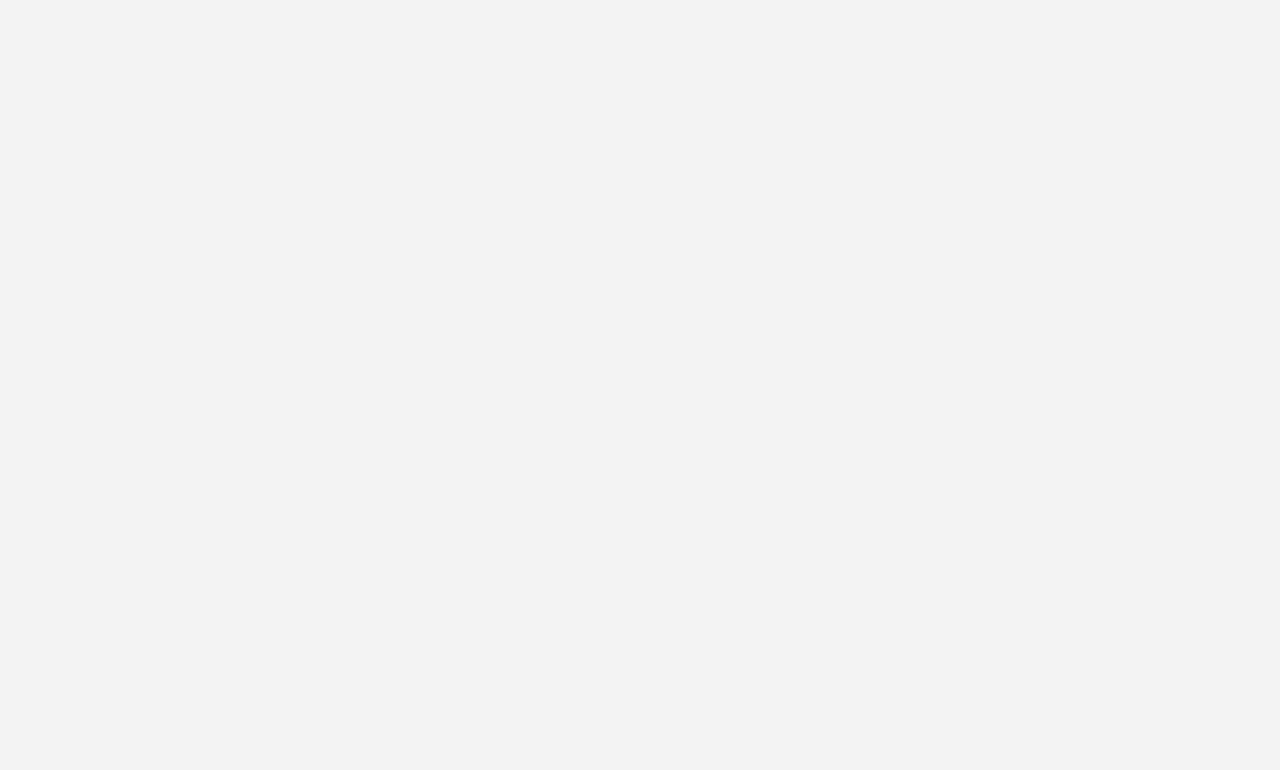
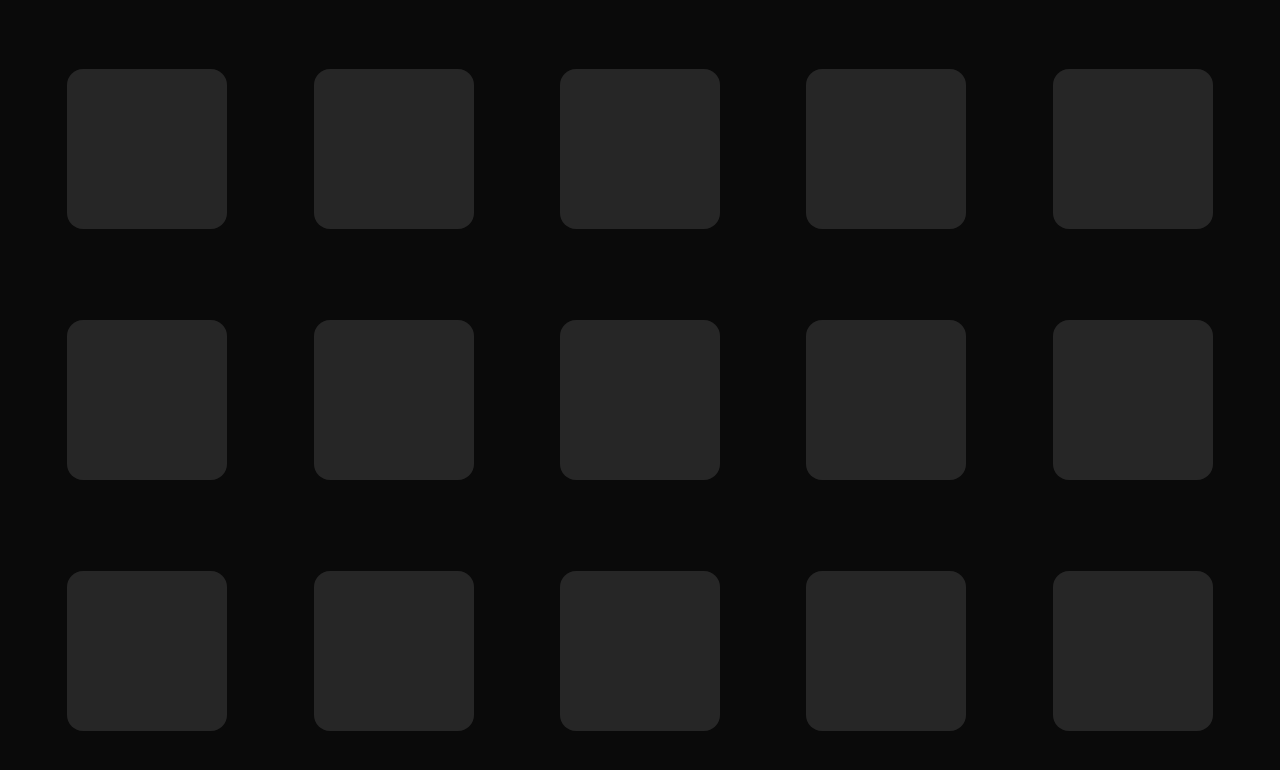
Before and after one commit to im-pira/micro-ui, a React (Vite) app: page /experiments/shapes in a window 1280 px wide. Before the commit this address had no page. Shown: the top 770 px of the page. Built offline with nearby package versions, Linux system fonts and the light colour scheme; a web font is replaced by a local one.

Commit message:
feat: scaffold shapes experiment layout

```diff
--- a/src/App.tsx
+++ b/src/App.tsx
@@ -12,6 +12,7 @@ import Knob from "./experiments/knob/Knob";
 import WalletHolder from "./experiments/wallet-holder/WalletHolder";
 import Folder from "./experiments/folder/Folder";
 import ProfileCard from "./experiments/profile-card/ProfileCard";
+import Shapes from "./experiments/shapes/Shapes";
 
 function App() {
   return (
@@ -66,6 +67,10 @@ function App() {
           path="/experiments/profile-card"
           element={<ProfileCard />}
         />
+        <Route
+          path="/experiments/shapes"
+          element={<Shapes />}
+        />
       </Routes>
     </BrowserRouter>
   );
--- /dev/null
+++ b/src/experiments/shapes/Shapes.tsx
@@ -0,0 +1,56 @@
+export default function Shapes() {
+  return (
+    <div className="min-h-screen bg-neutral-950 p-6">
+      <div className="grid min-h-[calc(100vh-3rem)] grid-cols-5 grid-rows-3 place-items-center">
+
+        {/* Shape 01 - Drop Shadow */}
+        <div className="h-40 w-40 rounded-2xl bg-neutral-800" />
+
+        {/* Shape 02 */}
+        <div className="h-40 w-40 rounded-2xl bg-neutral-800" />
+
+        {/* Shape 03 */}
+        <div className="h-40 w-40 rounded-2xl bg-neutral-800" />
+
+        {/* Shape 04 */}
+        <div className="h-40 w-40 rounded-2xl bg-neutral-800" />
+
+        {/* Shape 05 */}
+        <div className="h-40 w-40 rounded-2xl bg-neutral-800" />
+
+
+        {/* Shape 06 */}
+        <div className="h-40 w-40 rounded-2xl bg-neutral-800" />
+
+        {/* Shape 07 */}
+        <div className="h-40 w-40 rounded-2xl bg-neutral-800" />
+
+        {/* Shape 08 */}
+        <div className="h-40 w-40 rounded-2xl bg-neutral-800" />
+
+        {/* Shape 09 */}
+        <div className="h-40 w-40 rounded-2xl bg-neutral-800" />
+
+        {/* Shape 10 */}
+        <div className="h-40 w-40 rounded-2xl bg-neutral-800" />
+
+
+        {/* Shape 11 */}
+        <div className="h-40 w-40 rounded-2xl bg-neutral-800" />
+
+        {/* Shape 12 */}
+        <div className="h-40 w-40 rounded-2xl bg-neutral-800" />
+
+        {/* Shape 13 */}
+        <div className="h-40 w-40 rounded-2xl bg-neutral-800" />
+
+        {/* Shape 14 */}
+        <div className="h-40 w-40 rounded-2xl bg-neutral-800" />
+
+        {/* Shape 15 */}
+        <div className="h-40 w-40 rounded-2xl bg-neutral-800" />
+
+      </div>
+    </div>
+  )
+}
--- /dev/null
+++ b/src/experiments/shapes/page.tsx
@@ -0,0 +1,5 @@
+import Shapes from "./Shapes";
+
+export default function Page() {
+    return <Shapes />;
+}
--- a/src/pages/Home.tsx
+++ b/src/pages/Home.tsx
@@ -13,6 +13,7 @@ const experiments = [
   ["10", "wallet holder", "/experiments/wallet-holder"],
   ["11", "folder", "/experiments/folder"],
   ["12", "profile-card", "/experiments/profile-card"],
+  ["13", "shapes", "/experiments/shapes"],
 ];
 
 export default function Home() {
```
